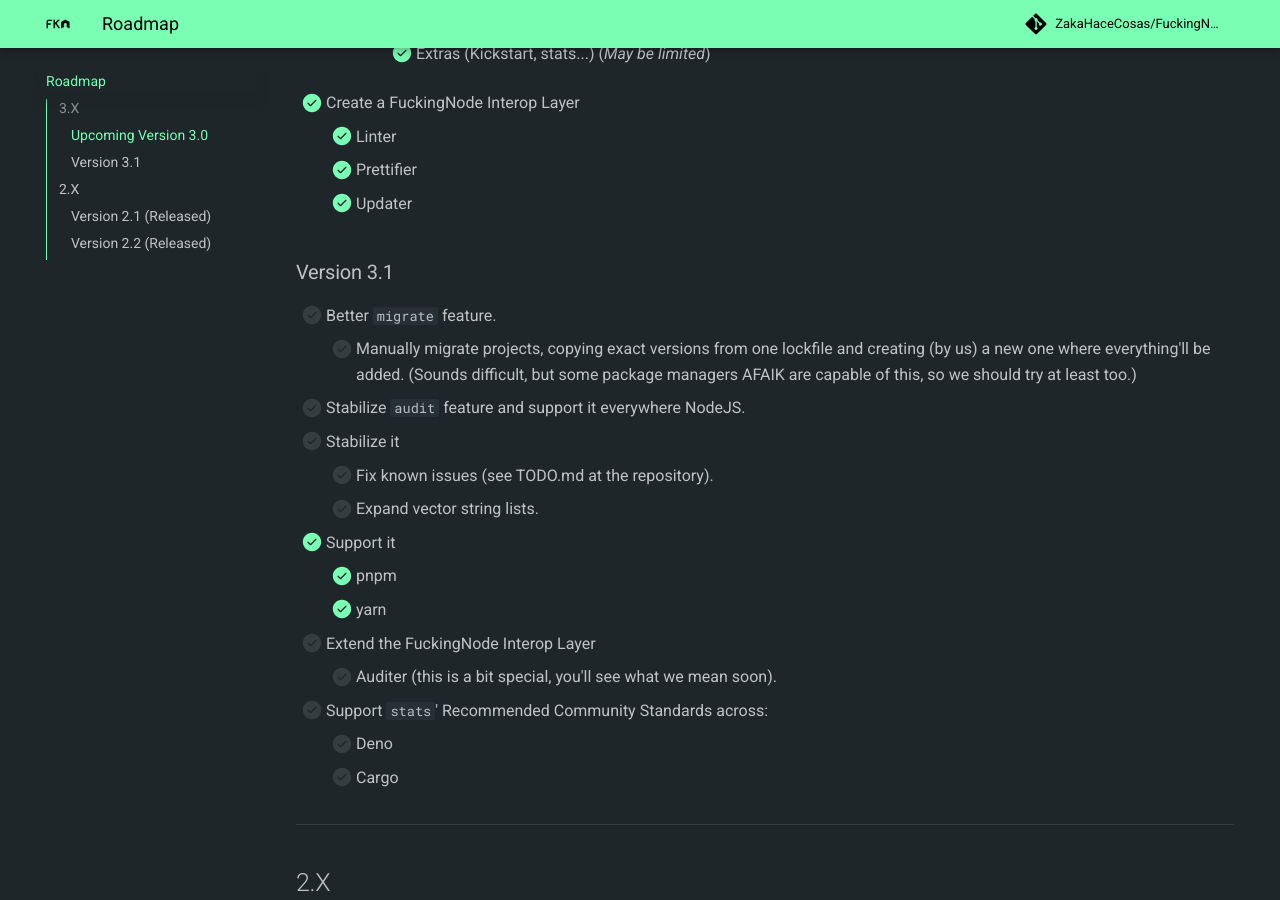
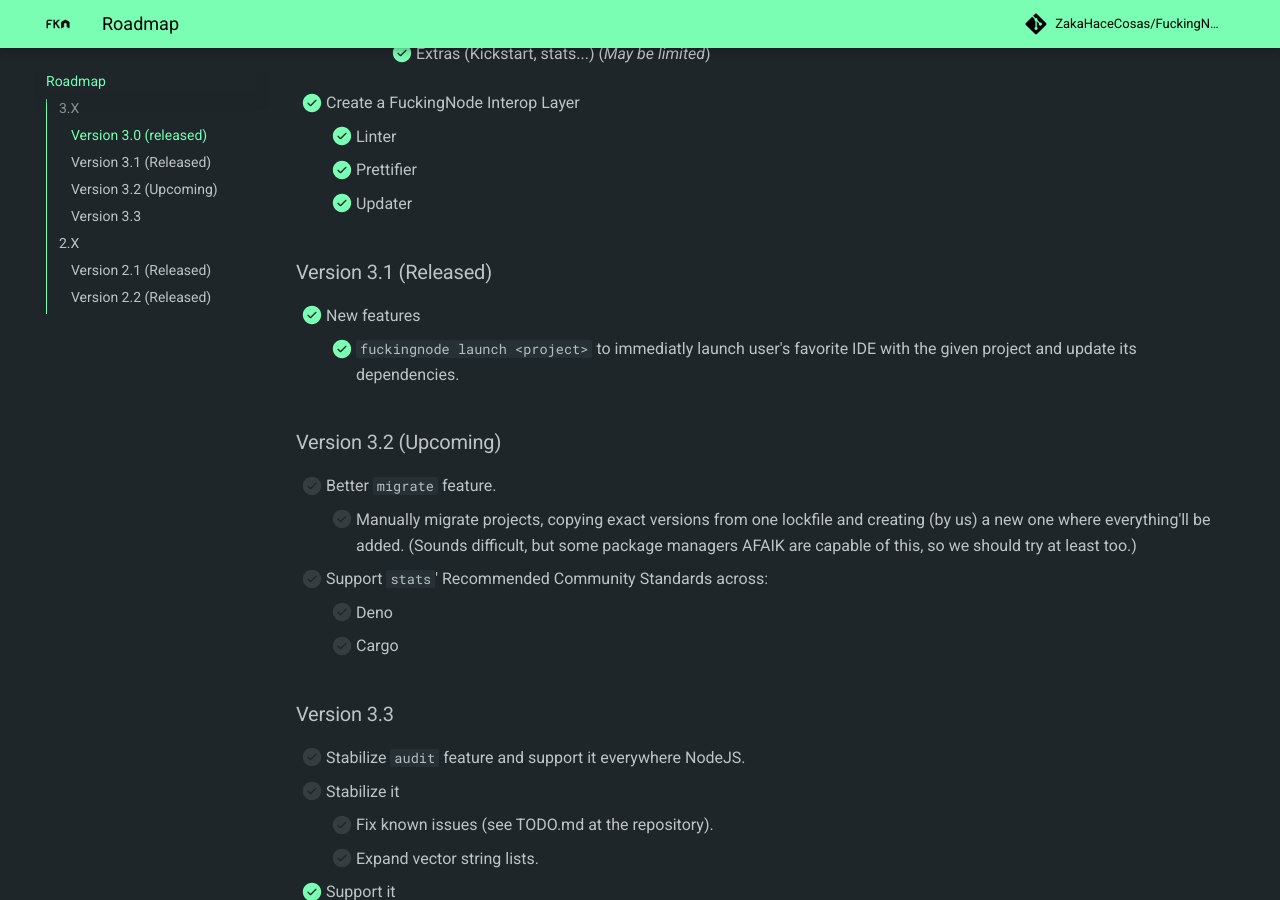
Before and after one commit to ZakaHaceCosas/FuckingNode, an MkDocs documentation site: the page built from docs/about/roadmap.md, in a window 1280 px wide and 900 px high, scrolled down 1898 px. Built offline with MkDocs 1.6.1 and Material for MkDocs 9.7.7, drawn with Linux system fonts in a browser that asks for light colours; comment, search, counter and statistics services are not loaded; some of the changed text lies outside the part shown.

Commit message:
update our plans

```diff
--- a/docs/about/roadmap.md
+++ b/docs/about/roadmap.md
@@ -8,7 +8,7 @@
 
 ## 3.X
 
-### Upcoming Version 3.0
+### Version 3.0 (released)
 
 - [x] Make a proper logo for the project.
 - [x] New features
@@ -53,10 +53,21 @@
     - [x] Prettifier
     - [x] Updater
 
-### Version 3.1
+### Version 3.1 (Released)
+
+- [X] New features
+    - [X] `fuckingnode launch <project>` to immediatly launch user's favorite IDE with the given project and update its dependencies.
+
+### Version 3.2 (Upcoming)
 
 - [ ] Better `migrate` feature.
     - [ ] Manually migrate projects, copying exact versions from one lockfile and creating (by us) a new one where everything'll be added. (Sounds difficult, but some package managers AFAIK are capable of this, so we should try at least too.)
+- [ ] Support `stats`' Recommended Community Standards across:
+    - [ ] Deno
+    - [ ] Cargo
+
+### Version 3.3
+
 - [ ] Stabilize `audit` feature and support it everywhere NodeJS.
   - [ ] Stabilize it
       - [ ] Fix known issues (see TODO.md at the repository).
--- a/docs/learn/audit.md
+++ b/docs/learn/audit.md
@@ -3,7 +3,7 @@
 An attempt to make security reports easier.
 
 !!! danger "Outdated"
-    **This section will not be updated until V3.1.** To prevent V3 from taking ages, as we've recently planned a full rewrite of this feature, we will not waste our time on fixing a feature that is not considered stable for use anyway.
+    **This section will not be updated until V3.3.** To prevent updates from taking ages, as we've recently planned a full rewrite of this feature, we will not waste our time on fixing a feature that is not considered stable for use anyway.
     **Avoid using audit as of now.**
 
 !!! danger "Work in Progress feature"
```
Also changed, not shown: other parts of docs/about/roadmap.md (+0 -3 lines), 2 other files.
